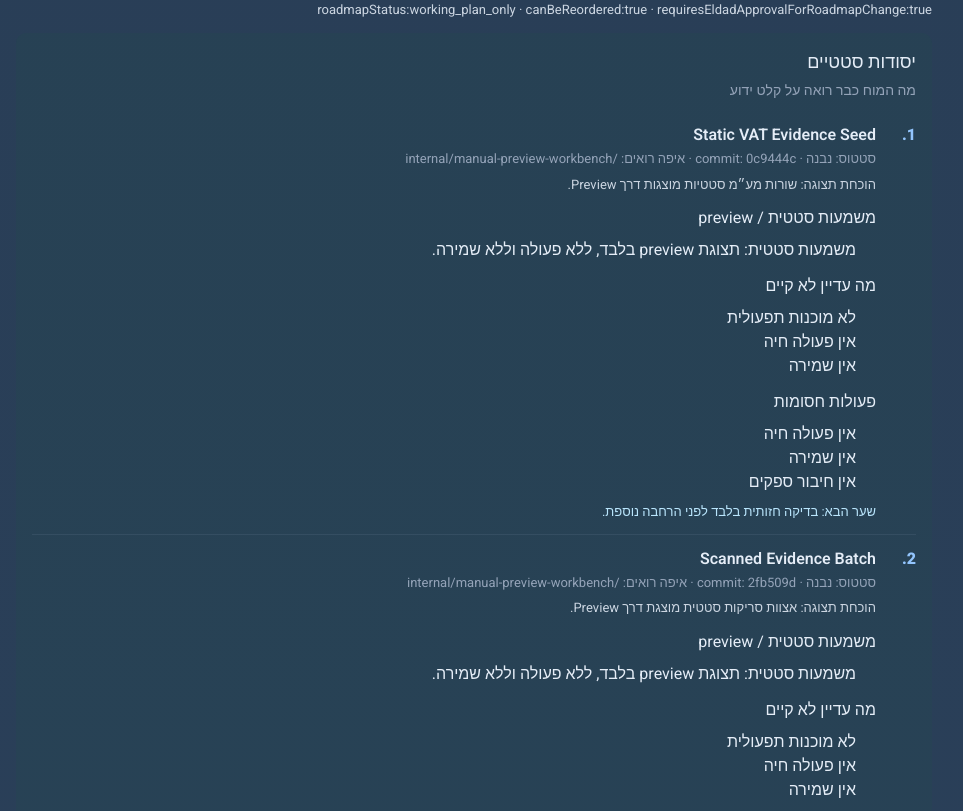
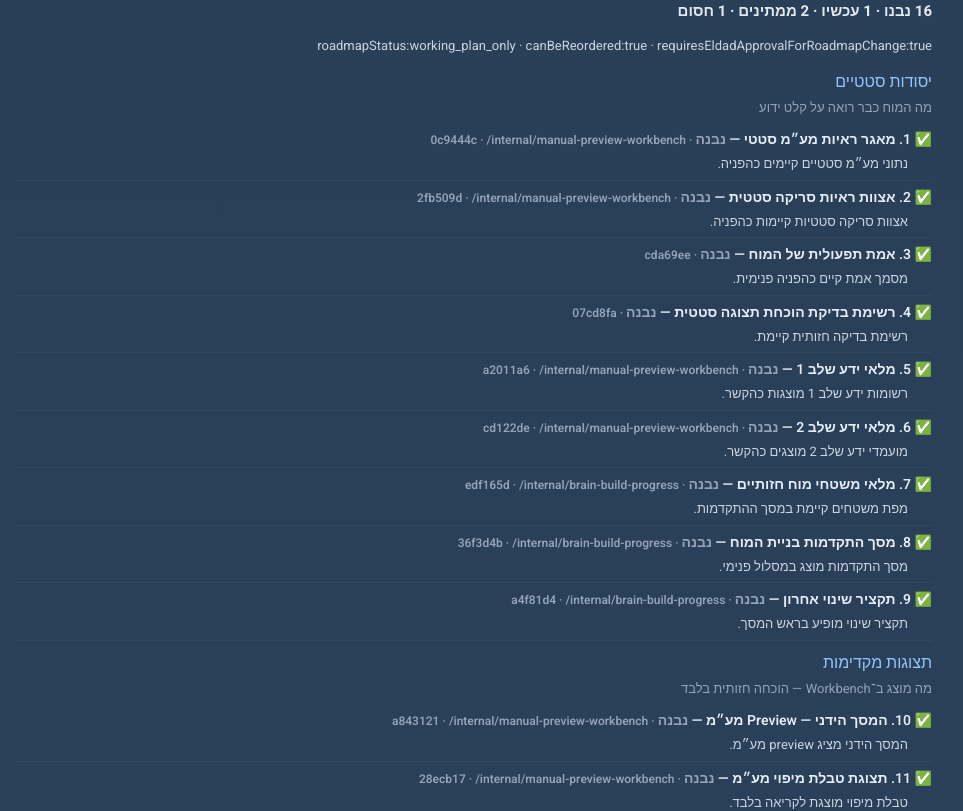
Before and after one commit to eldad197589-ctrl/eldad-brain-app, a React (Vite) app: page /internal/brain-build-progress in a window 1280 px wide. Shown: the part 1460-2271 px from the top of the page, without its empty margins (36-999 px from the left). Built offline with nearby package versions, Linux system fonts and the light colour scheme; no server answers.

Commit message:
Compact brain build stage roadmap

```diff
--- a/src/pages/internal/brain-build-progress/BrainBuildProgressConsole.tsx
+++ b/src/pages/internal/brain-build-progress/BrainBuildProgressConsole.tsx
@@ -11,6 +11,7 @@ import {
   BRAIN_BUILD_STAGE_ROADMAP_CONTROL,
   BRAIN_BUILD_STAGE_ROADMAP_DIVIDER,
   BRAIN_BUILD_STAGE_ROADMAP_GROUPS,
+  BRAIN_BUILD_STAGE_ROADMAP_STATUS_ICONS,
   BRAIN_BUILD_STAGE_ROADMAP_STATUSES,
   BRAIN_BUILD_STAGE_ROADMAP_WORKING_PLAN_NOTICE,
 } from '../../../work-spine/build-progress/brain-build-progress-console-seed';
@@ -156,6 +157,18 @@ const renderList = (items: readonly string[], testId: string, label?: string) =>
   </section>
 );
 // #endregion
+
+// #region Roadmap Helpers
+const allRoadmapStages = () => BRAIN_BUILD_STAGE_ROADMAP_GROUPS.flatMap((group) => group.stages);
+
+const roadmapSummaryCounter = (): string => {
+  const stages = allRoadmapStages();
+  const built = stages.filter((s) => s.status === 'built').length;
+  const current = stages.filter((s) => s.status === 'current').length;
+  const next = stages.filter((s) => s.status === 'next').length;
+  const blocked = stages.filter((s) => s.status === 'blocked').length;
+  return `${built} נבנו · ${current} עכשיו · ${next} ממתינים · ${blocked} חסום`;
+};
 
 // #region Types
 type RoadmapStageStatus = (typeof BRAIN_BUILD_STAGE_ROADMAP_STATUSES)[number];
@@ -308,49 +321,34 @@ interface RoadmapGroupSectionProps {
 }
 
 // #region Roadmap Components
-function RoadmapStageRow({ stage }: RoadmapStageRowProps) {
+function CompactRoadmapRow({ stage }: RoadmapStageRowProps) {
+  const icon = BRAIN_BUILD_STAGE_ROADMAP_STATUS_ICONS[stage.status];
   const label = ROADMAP_STATUS_LABELS[stage.status];
+  const blockedReason = stage.status === 'blocked' ? stage.whatIsNotDone[0] : null;
+  const compactLine = blockedReason ? `${stage.compactLine} · ${blockedReason}` : stage.compactLine;
 
   return (
-    <div data-testid="roadmap-stage" style={{ display: 'flex', gap: 12, alignItems: 'flex-start', padding: '12px 0', borderBottom: '1px solid rgba(148, 163, 184, 0.12)' }}>
-      <span style={{ color: '#93c5fd', fontWeight: 800, minWidth: 28 }}>{stage.order}.</span>
-      <div style={{ flex: 1 }}>
-        <div style={{ fontWeight: 600 }}>
-          {stage.title}
-          {stage.status === 'current' ? <span style={{ color: '#60a5fa', marginInlineStart: 8, fontWeight: 800 }}>עכשיו</span> : null}
-        </div>
-        <div style={{ color: '#94a3b8', fontSize: 13, marginTop: 2 }}>
-          <span>סטטוס: </span>
-          <span data-testid="roadmap-status-label">{label}</span>
-          {stage.relatedCommit ? <span> · commit: {stage.relatedCommit}</span> : null}
-          <span> · איפה רואים: {stage.visibleRoute ?? 'אין מסך עצמאי'}</span>
-        </div>
-        <p style={{ color: '#cbd5e1', fontSize: 13, margin: '6px 0 0' }}>הוכחת תצוגה: {stage.proofScenario}</p>
-        {renderList(stage.whatIsDone, 'roadmap-done', 'משמעות סטטית / preview')}
-        {stage.whatIsNotDone.length > 0 ? (
-          <div data-testid={stage.status === 'blocked' ? 'roadmap-blocked-reason' : 'roadmap-not-done'}>
-            {renderList(stage.whatIsNotDone, 'roadmap-not-done-list', stage.status === 'blocked' ? 'סיבת חסימה' : 'מה עדיין לא קיים')}
-          </div>
-        ) : null}
-        {renderList(stage.blockedActions, 'roadmap-blocked-actions', 'פעולות חסומות')}
-        <p style={{ color: '#bae6fd', fontSize: 13, margin: '8px 0 0' }}>שער הבא: {stage.nextGate}</p>
+    <div data-testid="roadmap-stage" style={{ padding: '6px 0', borderBottom: '1px solid rgba(148, 163, 184, 0.08)' }}>
+      <div style={{ fontWeight: 600, fontSize: 14 }}>
+        {icon}{' '}
+        <span>{stage.order}. </span>
+        <span>{stage.title}</span>
+        {' — '}
+        <span data-testid="roadmap-status-label" style={{ color: stage.status === 'current' ? '#60a5fa' : stage.status === 'blocked' ? '#f87171' : '#94a3b8' }}>{label}</span>
+        {stage.relatedCommit ? <span style={{ color: '#94a3b8', fontSize: 12 }}> · {stage.relatedCommit}</span> : null}
+        {stage.visibleRoute ? <span style={{ color: '#94a3b8', fontSize: 12 }}> · {stage.visibleRoute}</span> : null}
       </div>
+      <p data-testid={blockedReason ? 'roadmap-blocked-reason' : 'roadmap-compact-line'} style={{ color: blockedReason ? '#fecaca' : '#cbd5e1', fontSize: 13, margin: '4px 0 0', paddingInlineStart: 24 }}>{compactLine}</p>
     </div>
   );
 }
 
-function RoadmapGroupSection({ group }: RoadmapGroupSectionProps) {
-  const bgColors: Record<string, string> = {
-    'static-foundations': 'rgba(22, 101, 52, 0.08)',
-    previews: 'rgba(30, 58, 138, 0.08)',
-    'path-to-operation': 'rgba(51, 65, 85, 0.12)',
-  };
-
+function CompactRoadmapGroupSection({ group }: RoadmapGroupSectionProps) {
   return (
-    <section data-testid="roadmap-group" style={{ background: bgColors[group.groupId] ?? 'transparent', borderRadius: 10, padding: 16, marginTop: 14 }}>
-      <h3 style={{ margin: '0 0 4px', fontSize: 18 }}>{group.title}</h3>
-      <p style={{ margin: '0 0 10px', color: '#94a3b8', fontSize: 14 }}>{group.subtitle}</p>
-      {group.stages.map((stage) => <RoadmapStageRow key={stage.roadmapStageId} stage={stage} />)}
+    <section data-testid="roadmap-group" style={{ marginTop: 10 }}>
+      <h3 style={{ margin: '0 0 4px', fontSize: 16, color: '#93c5fd' }}>{group.title}</h3>
+      <p style={{ margin: '0 0 6px', color: '#94a3b8', fontSize: 13 }}>{group.subtitle}</p>
+      {group.stages.map((stage) => <CompactRoadmapRow key={stage.roadmapStageId} stage={stage} />)}
     </section>
   );
 }
@@ -361,6 +359,7 @@ function StageRoadmapSection() {
       <h2 style={{ fontSize: 22, margin: '0 0 8px' }}>מפת שלבי בניית המוח</h2>
       <p data-testid="roadmap-banner" style={{ color: '#fbbf24', fontWeight: 700, margin: '0 0 14px', fontSize: 13 }}>{BRAIN_BUILD_STAGE_ROADMAP_BANNER}</p>
       <p data-testid="roadmap-working-plan-notice" style={{ color: '#bae6fd', fontWeight: 700, margin: '0 0 14px', fontSize: 13 }}>{BRAIN_BUILD_STAGE_ROADMAP_WORKING_PLAN_NOTICE}</p>
+      <p data-testid="roadmap-summary-counter" style={{ color: '#e2e8f0', fontWeight: 700, margin: '0 0 14px', fontSize: 15 }}>{roadmapSummaryCounter()}</p>
       <p data-testid="roadmap-working-plan-flags" style={{ color: '#cbd5e1', margin: '0 0 14px', fontSize: 13 }}>roadmapStatus:{BRAIN_BUILD_STAGE_ROADMAP_CONTROL.roadmapStatus} · canBeReordered:{String(BRAIN_BUILD_STAGE_ROADMAP_CONTROL.canBeReordered)} · requiresEldadApprovalForRoadmapChange:{String(BRAIN_BUILD_STAGE_ROADMAP_CONTROL.requiresEldadApprovalForRoadmapChange)}</p>
       {BRAIN_BUILD_STAGE_ROADMAP_GROUPS.map((group) => (
         <div key={group.groupId}>
@@ -369,7 +368,7 @@ function StageRoadmapSection() {
               {BRAIN_BUILD_STAGE_ROADMAP_DIVIDER}
             </div>
           ) : null}
-          <RoadmapGroupSection group={group} />
+          <CompactRoadmapGroupSection group={group} />
         </div>
       ))}
     </section>
--- a/src/work-spine/build-progress/brain-build-progress-console-seed.ts
+++ b/src/work-spine/build-progress/brain-build-progress-console-seed.ts
@@ -29,6 +29,12 @@ export const BRAIN_BUILD_STAGE_ROADMAP_WORKING_PLAN_NOTICE =
 export const BRAIN_BUILD_STAGE_ROADMAP_DIVIDER =
   'מעבר לקו הזה = תשתית שלא קיימת עדיין. כל מה שמעל = תצוגת preview בלבד.';
 export const BRAIN_BUILD_STAGE_ROADMAP_STATUSES = ['built', 'current', 'next', 'blocked'] as const;
+export const BRAIN_BUILD_STAGE_ROADMAP_STATUS_ICONS: Record<(typeof BRAIN_BUILD_STAGE_ROADMAP_STATUSES)[number], string> = {
+  built: '✅',
+  current: '◀',
+  next: '○',
+  blocked: '🔒',
+} as const;
 export const BRAIN_BUILD_STAGE_ROADMAP_CONTROL = {
   roadmapStatus: 'working_plan_only',
   canBeReordered: true,
@@ -101,6 +107,7 @@ const roadmapStage = (
   whatIsNotDone: readonly string[],
   blockedActions: readonly string[],
   nextGate: string,
+  compactLine: string,
 ) => ({
   roadmapStageId: `brain-build-roadmap-stage-${order}`,
   title,
@@ -114,6 +121,7 @@ const roadmapStage = (
   whatIsNotDone,
   blockedActions,
   nextGate,
+  compactLine,
   safetyStatus: 'static_roadmap_only',
 } as const);
 
@@ -124,6 +132,7 @@ const builtRoadmapStage = (
   relatedCommit: string,
   visibleRoute: string | null,
   proofText: string,
+  compactLine: string,
 ) =>
   roadmapStage(
     group,
@@ -137,6 +146,7 @@ const builtRoadmapStage = (
     ['לא מוכנות תפעולית', 'אין פעולה חיה', 'אין שמירה'],
     ['אין פעולה חיה', 'אין שמירה', 'אין חיבור ספקים'],
     'בדיקה חזותית בלבד לפני הרחבה נוספת.',
+    compactLine,
   );
 // #endregion
 
@@ -177,15 +187,15 @@ export const BRAIN_BUILD_STAGE_ROADMAP_GROUPS = [
     title: 'יסודות סטטיים',
     subtitle: 'מה המוח כבר רואה על קלט ידוע',
     stages: [
-      builtRoadmapStage('יסודות סטטיים', 1, 'Static VAT Evidence Seed', '0c9444c', MANUAL_WORKBENCH_ROUTE, 'שורות מע״מ סטטיות מוצגות דרך Preview.'),
-      builtRoadmapStage('יסודות סטטיים', 2, 'Scanned Evidence Batch', '2fb509d', MANUAL_WORKBENCH_ROUTE, 'אצוות סריקות סטטית מוצגת דרך Preview.'),
-      builtRoadmapStage('יסודות סטטיים', 3, 'Brain Operating Truth', 'cda69ee', null, 'מסמך אמת תפעולית קיים כהפניה סטטית.'),
-      builtRoadmapStage('יסודות סטטיים', 4, 'Static Visual Proof Checklist', '07cd8fa', null, 'רשימת בדיקת הוכחה חזותית קיימת כהפניה.'),
-      builtRoadmapStage('יסודות סטטיים', 5, 'Knowledge Inventory Phase 1', 'a2011a6', MANUAL_WORKBENCH_ROUTE, 'רשומות מלאי ידע שלב 1 מוצגות כהקשר סטטי.'),
-      builtRoadmapStage('יסודות סטטיים', 6, 'Knowledge Inventory Phase 2', 'cd122de', MANUAL_WORKBENCH_ROUTE, 'מועמדי ידע שלב 2 מוצגים כהקשר סטטי.'),
-      builtRoadmapStage('יסודות סטטיים', 7, 'Visual Brain Surface Inventory', 'edf165d', BRAIN_BUILD_PROGRESS_ROUTE, 'מלאי משטחים חזותיים מוצג דרך מסך ההתקדמות.'),
-      builtRoadmapStage('יסודות סטטיים', 8, 'Brain Build Progress Console', '36f3d4b', BRAIN_BUILD_PROGRESS_ROUTE, 'מסך התקדמות בניית המוח מוצג במסלול הפנימי.'),
-      builtRoadmapStage('יסודות סטטיים', 9, 'Latest Change Summary', 'a4f81d4', BRAIN_BUILD_PROGRESS_ROUTE, 'מה השתנה עכשיו מופיע בראש מסך ההתקדמות.'),
+      builtRoadmapStage('יסודות סטטיים', 1, 'מאגר ראיות מע״מ סטטי', '0c9444c', MANUAL_WORKBENCH_ROUTE, 'שורות מע״מ סטטיות מוצגות דרך Preview.', 'נתוני מע״מ סטטיים קיימים כהפניה.'),
+      builtRoadmapStage('יסודות סטטיים', 2, 'אצוות ראיות סריקה סטטית', '2fb509d', MANUAL_WORKBENCH_ROUTE, 'אצוות סריקות סטטית מוצגת דרך Preview.', 'אצוות סריקה סטטיות קיימות כהפניה.'),
+      builtRoadmapStage('יסודות סטטיים', 3, 'אמת תפעולית של המוח', 'cda69ee', null, 'מסמך אמת תפעולית קיים כהפניה סטטית.', 'מסמך אמת קיים כהפניה פנימית.'),
+      builtRoadmapStage('יסודות סטטיים', 4, 'רשימת בדיקת הוכחת תצוגה סטטית', '07cd8fa', null, 'רשימת בדיקת הוכחה חזותית קיימת כהפניה.', 'רשימת בדיקה חזותית קיימת.'),
+      builtRoadmapStage('יסודות סטטיים', 5, 'מלאי ידע שלב 1', 'a2011a6', MANUAL_WORKBENCH_ROUTE, 'רשומות מלאי ידע שלב 1 מוצגות כהקשר סטטי.', 'רשומות ידע שלב 1 מוצגות כהקשר.'),
+      builtRoadmapStage('יסודות סטטיים', 6, 'מלאי ידע שלב 2', 'cd122de', MANUAL_WORKBENCH_ROUTE, 'מועמדי ידע שלב 2 מוצגים כהקשר סטטי.', 'מועמדי ידע שלב 2 מוצגים כהקשר.'),
+      builtRoadmapStage('יסודות סטטיים', 7, 'מלאי משטחי מוח חזותיים', 'edf165d', BRAIN_BUILD_PROGRESS_ROUTE, 'מלאי משטחים חזותיים מוצג דרך מסך ההתקדמות.', 'מפת משטחים קיימת במסך ההתקדמות.'),
+      builtRoadmapStage('יסודות סטטיים', 8, 'מסך התקדמות בניית המוח', '36f3d4b', BRAIN_BUILD_PROGRESS_ROUTE, 'מסך התקדמות בניית המוח מוצג במסלול הפנימי.', 'מסך התקדמות מוצג במסלול פנימי.'),
+      builtRoadmapStage('יסודות סטטיים', 9, 'תקציר שינוי אחרון', 'a4f81d4', BRAIN_BUILD_PROGRESS_ROUTE, 'מה השתנה עכשיו מופיע בראש מסך ההתקדמות.', 'תקציר שינוי מופיע בראש המסך.'),
     ],
   },
   {
@@ -193,13 +203,13 @@ export const BRAIN_BUILD_STAGE_ROADMAP_GROUPS = [
     title: 'תצוגות מקדימות',
     subtitle: 'מה מוצג ב־Workbench — הוכחה חזותית בלבד',
     stages: [
-      builtRoadmapStage('תצוגות מקדימות', 10, 'Manual Workbench VAT Preview', 'a843121', MANUAL_WORKBENCH_ROUTE, 'המסך הידני מציג Preview למע״מ.'),
-      builtRoadmapStage('תצוגות מקדימות', 11, 'VAT Mapping Table Preview', '28ecb17', MANUAL_WORKBENCH_ROUTE, 'טבלת מיפוי מע״מ מוצגת לקריאה בלבד.'),
-      builtRoadmapStage('תצוגות מקדימות', 12, 'Scanned Batch Preview', '5ed94d4', MANUAL_WORKBENCH_ROUTE, 'אצוות סריקות מוצגת לפי רמזי טקסט ידניים.'),
-      builtRoadmapStage('תצוגות מקדימות', 13, 'Approval Gate Preview', '6f1368b', MANUAL_WORKBENCH_ROUTE, 'שער אישור מוצג כטקסט פסיבי בלבד.'),
-      builtRoadmapStage('תצוגות מקדימות', 14, 'Knowledge Inventory Preview', '31facca', MANUAL_WORKBENCH_ROUTE, 'מלאי ידע קשור מוצג במסך הידני.'),
-      builtRoadmapStage('תצוגות מקדימות', 15, 'Intake Signal Summary', 'ee3a06f', MANUAL_WORKBENCH_ROUTE, 'סיכום רמזי קלט מוצג בראש המסך הידני.'),
-      builtRoadmapStage('תצוגות מקדימות', 16, 'Hypothetical Scanned Task Shape Preview', '160f271', MANUAL_WORKBENCH_ROUTE, 'צורת משימה היפותטית מוצגת ללא יצירת אובייקט.'),
+      builtRoadmapStage('תצוגות מקדימות', 10, 'המסך הידני — Preview מע״מ', 'a843121', MANUAL_WORKBENCH_ROUTE, 'המסך הידני מציג Preview למע״מ.', 'המסך הידני מציג preview מע״מ.'),
+      builtRoadmapStage('תצוגות מקדימות', 11, 'תצוגת טבלת מיפוי מע״מ', '28ecb17', MANUAL_WORKBENCH_ROUTE, 'טבלת מיפוי מע״מ מוצגת לקריאה בלבד.', 'טבלת מיפוי מוצגת לקריאה בלבד.'),
+      builtRoadmapStage('תצוגות מקדימות', 12, 'תצוגת אצוות סריקות', '5ed94d4', MANUAL_WORKBENCH_ROUTE, 'אצוות סריקות מוצגת לפי רמזי טקסט ידניים.', 'אצוות סריקות מוצגת לפי רמזי טקסט.'),
+      builtRoadmapStage('תצוגות מקדימות', 13, 'תצוגת שער אישור', '6f1368b', MANUAL_WORKBENCH_ROUTE, 'שער אישור מוצג כטקסט פסיבי בלבד.', 'שער אישור פסיבי מוצג.'),
+      builtRoadmapStage('תצוגות מקדימות', 14, 'תצוגת מלאי ידע', '31facca', MANUAL_WORKBENCH_ROUTE, 'מלאי ידע קשור מוצג במסך הידני.', 'מלאי ידע קשור מוצג במסך הידני.'),
+      builtRoadmapStage('תצוגות מקדימות', 15, 'סיכום רמזי קלט', 'ee3a06f', MANUAL_WORKBENCH_ROUTE, 'סיכום רמזי קלט מוצג בראש המסך הידני.', 'סיכום רמזי קלט מוצג בראש המסך.'),
+      builtRoadmapStage('תצוגות מקדימות', 16, 'תצוגת צורת משימה היפותטית', '160f271', MANUAL_WORKBENCH_ROUTE, 'צורת משימה היפותטית מוצגת ללא יצירת אובייקט.', 'צורת משימה היפותטית מוצגת ללא אובייקט.'),
     ],
   },
   {
@@ -207,10 +217,10 @@ export const BRAIN_BUILD_STAGE_ROADMAP_GROUPS = [
     title: 'דרך לתפעול',
     subtitle: 'מה נדרש כדי שהמוח יתחיל לעבוד באמת',
     stages: [
-      roadmapStage('דרך לתפעול', 17, 'Visual Brain Surface Section', 'current', null, BRAIN_BUILD_PROGRESS_ROUTE, 'מוצג כשלב תכנון נוכחי במפה בלבד.', ['שלב תכנון בלבד'], ['לא תפעולי', 'אין פעולה חיה'], ['אין פעולה חיה', 'אין שמירה'], 'ביקורת Gravity לפני יישום.'),
-      roadmapStage('דרך לתפעול', 18, 'External Knowledge Sources Map', 'next', null, null, 'נדרש מיפוי מקורות חיצוניים לפני חיבור כלשהו.', ['ממתין לשער Agent A'], ['אין חיבור ספקים'], ['אין חיבור ספקים', 'אין קריאת מקור'], AGENT_A_NO_ETA),
-      roadmapStage('דרך לתפעול', 19, 'Real Scanned Evidence Expansion', 'next', null, null, 'נדרשת הרחבת ראיות סריקה אמיתיות רק לאחר אישור סטטי.', ['ממתין לשער Agent A'], ['אין קריאת תיקייה', 'אין OCR'], ['אין קריאת קבצים', 'אין OCR'], AGENT_A_NO_ETA),
-      roadmapStage('דרך לתפעול', 20, 'שער תפעולי מוגבל ראשון', 'blocked', null, null, 'חסום עד שער אישור מפורש.', [], ['אין עדיין שער אישור מפורש, אין שכבת persistence מאושרת, ואין הרשאה ליצור WorkItem/Matter/DocumentRef.'], ['אין WorkItem', 'אין Matter', 'אין DocumentRef', 'אין persistence'], 'דורש החלטת אלדד נפרדת לפני כל עבודה תפעולית.'),
+      roadmapStage('דרך לתפעול', 17, 'מצב המוח הוויזואלי', 'current', null, BRAIN_BUILD_PROGRESS_ROUTE, 'מוצג כשלב תכנון נוכחי במפה בלבד.', ['שלב תכנון בלבד'], ['לא תפעולי', 'אין פעולה חיה'], ['אין פעולה חיה', 'אין שמירה'], 'ביקורת Gravity לפני יישום.', 'שלב תכנון נוכחי. ביקורת Gravity לפני יישום.'),
+      roadmapStage('דרך לתפעול', 18, 'מפת מקורות ידע חיצוניים', 'next', null, null, 'נדרש מיפוי מקורות חיצוניים לפני חיבור כלשהו.', ['ממתין לשער Agent A'], ['אין חיבור ספקים'], ['אין חיבור ספקים', 'אין קריאת מקור'], AGENT_A_NO_ETA, 'ממתין לשער Agent A.'),
+      roadmapStage('דרך לתפעול', 19, 'הרחבת ראיות סריקה אמיתיות', 'next', null, null, 'נדרשת הרחבת ראיות סריקה אמיתיות רק לאחר אישור סטטי.', ['ממתין לשער Agent A'], ['אין קריאת תיקייה', 'אין OCR'], ['אין קריאת קבצים', 'אין OCR'], AGENT_A_NO_ETA, 'ממתין לשער Agent A.'),
+      roadmapStage('דרך לתפעול', 20, 'שער תפעולי מוגבל ראשון', 'blocked', null, null, 'חסום עד שער אישור מפורש.', [], ['אין עדיין שער אישור מפורש, אין שכבת persistence מאושרת, ואין הרשאה ליצור WorkItem/Matter/DocumentRef.'], ['אין WorkItem', 'אין Matter', 'אין DocumentRef', 'אין persistence'], 'דורש החלטת אלדד נפרדת לפני כל עבודה תפעולית.', 'חסום — דורש החלטת אלדד נפרדת.'),
     ],
   },
 ] as const;
```
Also changed, not shown: 2 other files (tests, documents, lock files or other folders).
